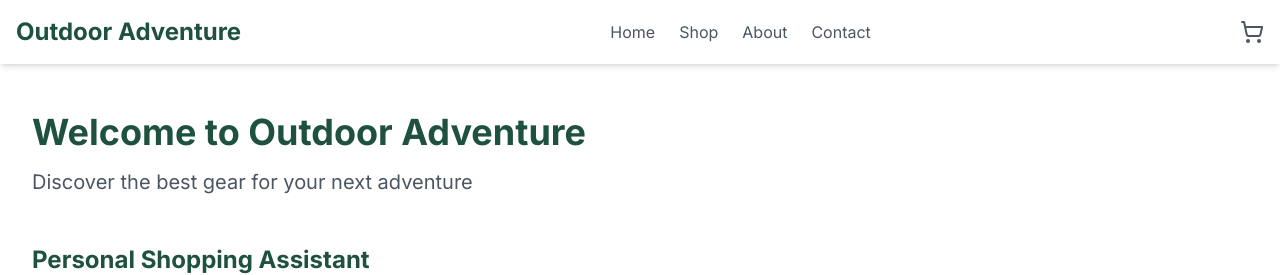
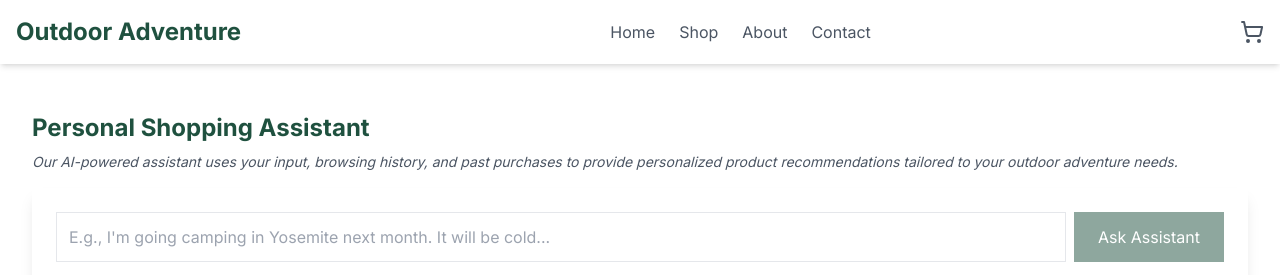
Before and after one commit to rickydoar/outdoorai, a Next.js app: page / in a window 1280 px wide. Shown: the top 275 px of the page. Built offline with nearby package versions, Linux system fonts and the light colour scheme.

Commit message:
remove the welcome to outdoor adventure section

```diff
--- a/app/page.tsx
+++ b/app/page.tsx
@@ -9,10 +9,6 @@ export default function HomePage() {
   return (
     <div className="bg-white min-h-screen">
       <div className="container mx-auto px-4 py-8">
-        <section className="mb-12">
-          <h1 className="text-4xl font-bold text-[#1f513f] mb-4">Welcome to Outdoor Adventure</h1>
-          <p className="text-xl text-gray-600">Discover the best gear for your next adventure</p>
-        </section>
         <Suspense fallback={<div className="text-center">Loading Shopping Assistant...</div>}>
           <ShoppingAssistant />
         </Suspense>
```
